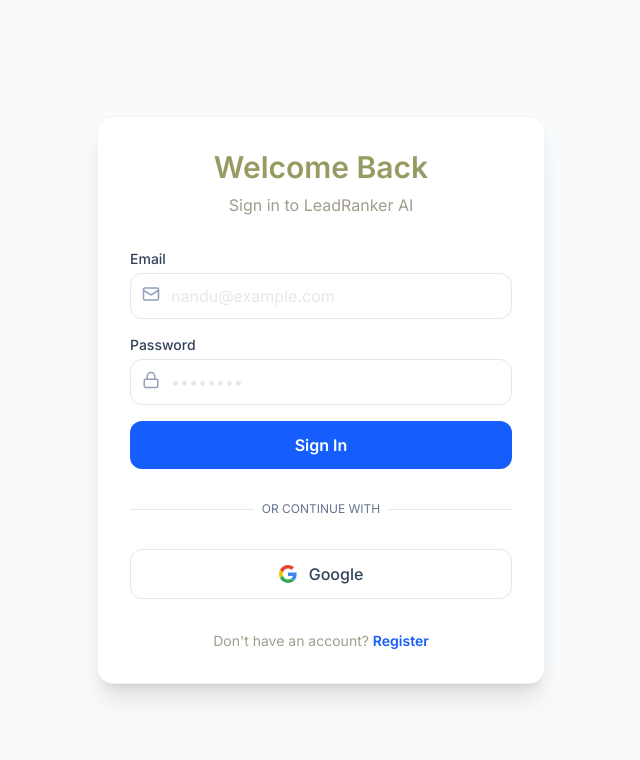
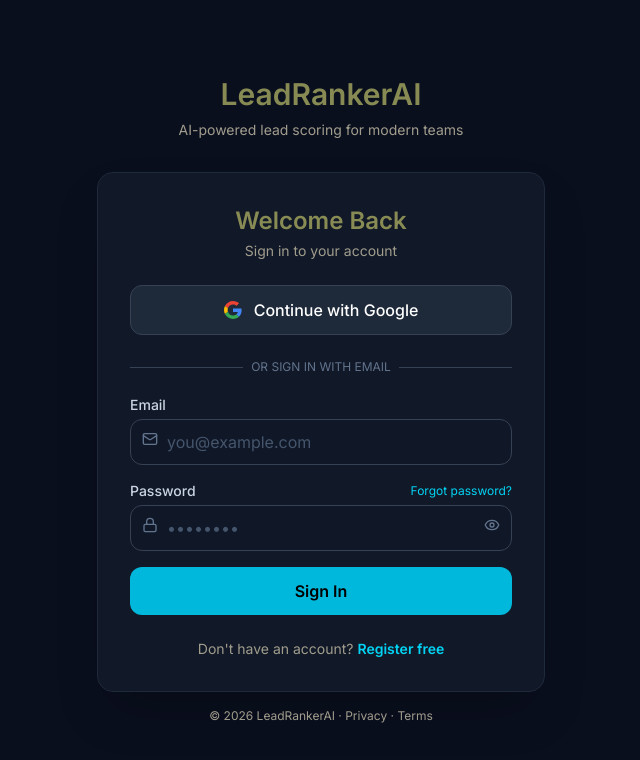
Before and after one commit to nadsprsd/real-estate-leadscorer, a React (Vite) app in the folder frontend/: page /login in a window 1280 px wide. Shown: the top 760 px of the page, without its empty margins (319-959 px from the left). Built offline with nearby package versions, Linux system fonts and the light colour scheme; no server answers.

Commit message:
fix: dark theme login, forgot password link, show/hide password

```diff
--- a/frontend/src/pages/Login.tsx
+++ b/frontend/src/pages/Login.tsx
@@ -1,122 +1,90 @@
-import React, { useState } from "react";
-import { Link, useNavigate } from "react-router-dom";
-import { Loader2, Mail, Lock } from "lucide-react";
-import { useAuthStore } from "../store/authStore";
+import React, { useState } from "react"
+import { Link, useNavigate, useSearchParams } from "react-router-dom"
+import { Loader2, Mail, Lock, Eye, EyeOff } from "lucide-react"
+import { useAuthStore } from "../store/authStore"
+
+const API_URL = "https://api.leadrankerai.com"
 
 export default function Login() {
-  const navigate = useNavigate();
-  const setToken = useAuthStore((s) => s.setToken);
-  const [loading, setLoading] = useState(false);
-  const [googleLoading, setGoogleLoading] = useState(false);
-  const [error, setError] = useState("");
-  const [form, setForm] = useState({ email: "", password: "" });
+  const navigate = useNavigate()
+  const [searchParams] = useSearchParams()
+  const setToken = useAuthStore((s) => s.setToken)
+  const [loading, setLoading] = useState(false)
+  const [googleLoading, setGoogleLoading] = useState(false)
+  const [error, setError] = useState("")
+  const [showPassword, setShowPassword] = useState(false)
+  const [form, setForm] = useState({ email: "", password: "" })
 
-  const API_URL = "https://api.leadrankerai.com";
+  const verified = searchParams.get("verified") === "true"
 
-  // FIX FOR GOOGLE LOGIN
   const handleGoogleLogin = async () => {
-    setGoogleLoading(true);
-    setError("");
+    setGoogleLoading(true)
+    setError("")
     try {
-      const response = await fetch(`${API_URL}/api/v1/auth/google/login`);
-      const data = await response.json();
-
+      const response = await fetch(`${API_URL}/api/v1/auth/google/login`)
+      const data = await response.json()
       if (data.auth_url) {
-        // THIS IS THE CRITICAL LINE: It redirects the browser to Google
-        window.location.href = data.auth_url;
+        window.location.href = data.auth_url
       } else {
-        throw new Error("Could not get Google Auth URL");
+        throw new Error("Could not get Google Auth URL")
       }
     } catch (err: any) {
-      setError("Google Login failed. Please try again.");
-      setGoogleLoading(false);
+      setError("Google Login failed. Please try again.")
+      setGoogleLoading(false)
     }
-  };
+  }
 
   const handleLogin = async (e: React.FormEvent) => {
-    e.preventDefault();
-    setLoading(true);
-    setError("");
+    e.preventDefault()
+    setLoading(true)
+    setError("")
     try {
       const res = await fetch(`${API_URL}/api/v1/auth/login`, {
         method: "POST",
         headers: { "Content-Type": "application/json" },
         body: JSON.stringify(form),
-      });
-      const data = await res.json();
-      if (!res.ok) throw new Error(data.detail || "Login failed");
-
-      setToken(data.access_token);
-      navigate("/");
+      })
+      const data = await res.json()
+      if (!res.ok) throw new Error(data.detail || "Login failed")
+      setToken(data.access_token)
+      navigate("/")
     } catch (err: any) {
-      setError(err.message);
+      setError(err.message)
     } finally {
-      setLoading(false);
+      setLoading(false)
     }
-  };
+  }
 
   return (
-    <div className="min-h-screen bg-slate-50 flex items-center justify-center px-4">
-      <div className="bg-white w-full max-w-md rounded-2xl shadow-xl p-8 border border-slate-100">
+    <div className="min-h-screen bg-[#0a0f1e] flex items-center justify-center px-4">
+      <div className="w-full max-w-md">
         <div className="text-center mb-8">
-          <h1 className="text-3xl font-bold text-slate-900">Welcome Back</h1>
-          <p className="text-slate-500 mt-2">Sign in to LeadRanker AI</p>
+          <h1 className="text-3xl font-bold text-cyan-400">LeadRankerAI</h1>
+          <p className="text-slate-400 mt-2 text-sm">AI-powered lead scoring for modern teams</p>
         </div>
 
+        <div className="bg-[#111827] border border-gray-800 rounded-2xl shadow-2xl p-8">
+          <div className="text-center mb-6">
+            <h2 className="text-2xl font-bold text-white">Welcome Back</h2>
+            <p className="text-slate-400 mt-1 text-sm">Sign in to your account</p>
+          </div>
+
+          {verified && (
+            <div className="mb-4 p-3 bg-green-900/40 border border-green-700 text-green-400 text-sm rounded-lg text-center">
+              ✅ Email verified! You can now sign in.
+            </div>
+          )}
+
           {error && (
-          <div className="mb-6 p-3 bg-red-50 border border-red-100 text-red-600 text-sm rounded-lg text-center">
+            <div className="mb-4 p-3 bg-red-900/40 border border-red-700 text-red-400 text-sm rounded-lg text-center">
               {error}
             </div>
           )}
 
-        <form onSubmit={handleLogin} className="space-y-4">
-          <div>
-            <label className="block text-sm font-medium text-slate-700 mb-1">Email</label>
-            <div className="relative">
-              <Mail className="absolute left-3 top-3 text-slate-400" size={18} />
-              <input
-                type="email"
-                required
-                className="w-full pl-10 pr-4 py-2.5 border border-slate-200 rounded-xl focus:ring-2 focus:ring-blue-500 outline-none"
-                placeholder="nandu@example.com"
-                value={form.email}
-                onChange={(e) => setForm({ ...form, email: e.target.value })}
-              />
-            </div>
-          </div>
-
-          <div>
-            <label className="block text-sm font-medium text-slate-700 mb-1">Password</label>
-            <div className="relative">
-              <Lock className="absolute left-3 top-3 text-slate-400" size={18} />
-              <input
-                type="password"
-                required
-                className="w-full pl-10 pr-4 py-2.5 border border-slate-200 rounded-xl focus:ring-2 focus:ring-blue-500 outline-none"
-                placeholder="••••••••"
-                value={form.password}
-                onChange={(e) => setForm({ ...form, password: e.target.value })}
-              />
-            </div>
-          </div>
-
-          <button
-            disabled={loading}
-            className="w-full bg-blue-600 hover:bg-blue-700 text-white font-bold py-3 rounded-xl transition flex items-center justify-center gap-2"
-          >
-            {loading ? <Loader2 className="animate-spin" size={20} /> : "Sign In"}
-          </button>
-        </form>
-
-        <div className="relative my-8">
-          <div className="absolute inset-0 flex items-center"><span className="w-full border-t border-slate-200"></span></div>
-          <div className="relative flex justify-center text-xs uppercase"><span className="bg-white px-2 text-slate-500">Or continue with</span></div>
-        </div>
-
           <button
             onClick={handleGoogleLogin}
             disabled={googleLoading}
-          className="w-full border border-slate-200 rounded-xl py-3 hover:bg-slate-50 transition flex items-center justify-center gap-3 font-medium text-slate-700"
+            className="w-full border border-gray-700 bg-gray-800 hover:bg-gray-700 rounded-xl py-3 transition flex items-center justify-center gap-3 font-medium text-white mb-6"
           >
             {googleLoading ? (
               <Loader2 size={18} className="animate-spin" />
@@ -128,15 +96,86 @@
                   <path fill="#FBBC05" d="M10.53 28.59c-.48-1.45-.76-2.99-.76-4.59s.27-3.14.76-4.59l-7.98-6.19C.92 16.46 0 20.12 0 24s.92 7.54 2.56 10.78l7.97-6.19z"/>
                   <path fill="#34A853" d="M24 48c6.48 0 11.93-2.13 15.89-5.81l-7.73-6c-2.15 1.45-4.92 2.3-8.16 2.3-6.26 0-11.57-4.22-13.47-9.91l-7.98 6.19C6.51 42.62 14.62 48 24 48z"/>
                 </svg>
-              Google
+                Continue with Google
               </>
             )}
           </button>
 
-        <p className="text-center mt-8 text-sm text-slate-500">
-          Don't have an account? <Link to="/register" className="font-bold text-blue-600 hover:underline">Register</Link>
+          <div className="relative my-5">
+            <div className="absolute inset-0 flex items-center">
+              <span className="w-full border-t border-gray-700"></span>
+            </div>
+            <div className="relative flex justify-center text-xs uppercase">
+              <span className="bg-[#111827] px-2 text-slate-500">Or sign in with email</span>
+            </div>
+          </div>
+
+          <form onSubmit={handleLogin} className="space-y-4">
+            <div>
+              <label className="block text-sm font-medium text-slate-300 mb-1">Email</label>
+              <div className="relative">
+                <Mail className="absolute left-3 top-3 text-slate-500" size={16} />
+                <input
+                  type="email"
+                  required
+                  className="w-full pl-9 pr-4 py-2.5 bg-gray-900 border border-gray-700 text-white rounded-xl focus:ring-2 focus:ring-cyan-500 focus:border-transparent outline-none placeholder-slate-600"
+                  placeholder="you@example.com"
+                  value={form.email}
+                  onChange={(e) => setForm({ ...form, email: e.target.value })}
+                />
+              </div>
+            </div>
+
+            <div>
+              <div className="flex justify-between items-center mb-1">
+                <label className="block text-sm font-medium text-slate-300">Password</label>
+                <Link to="/forgot-password" className="text-xs text-cyan-400 hover:text-cyan-300 hover:underline">
+                  Forgot password?
+                </Link>
+              </div>
+              <div className="relative">
+                <Lock className="absolute left-3 top-3 text-slate-500" size={16} />
+                <input
+                  type={showPassword ? "text" : "password"}
+                  required
+                  className="w-full pl-9 pr-10 py-2.5 bg-gray-900 border border-gray-700 text-white rounded-xl focus:ring-2 focus:ring-cyan-500 focus:border-transparent outline-none placeholder-slate-600"
+                  placeholder="••••••••"
+                  value={form.password}
+                  onChange={(e) => setForm({ ...form, password: e.target.value })}
+                />
+                <button
+                  type="button"
+                  className="absolute right-3 top-3 text-slate-500 hover:text-slate-300"
+                  onClick={() => setShowPassword(!showPassword)}
+                >
+                  {showPassword ? <EyeOff size={16} /> : <Eye size={16} />}
+                </button>
+              </div>
+            </div>
+
+            <button
+              type="submit"
+              disabled={loading}
+              className="w-full bg-cyan-500 hover:bg-cyan-400 text-black font-bold py-3 rounded-xl transition flex items-center justify-center gap-2 mt-2"
+            >
+              {loading ? <Loader2 className="animate-spin" size={20} /> : "Sign In"}
+            </button>
+          </form>
+
+          <p className="text-center mt-6 text-sm text-slate-500">
+            Don't have an account?{" "}
+            <Link to="/register" className="font-bold text-cyan-400 hover:underline">
+              Register free
+            </Link>
+          </p>
+        </div>
+
+        <p className="text-center mt-4 text-xs text-slate-600">
+          © 2026 LeadRankerAI ·{" "}
+          <Link to="/privacy" className="hover:underline">Privacy</Link> ·{" "}
+          <Link to="/terms" className="hover:underline">Terms</Link>
         </p>
       </div>
     </div>
-  );
+  )
 }
```
Lines whose indentation alone changed are shown as unchanged.
